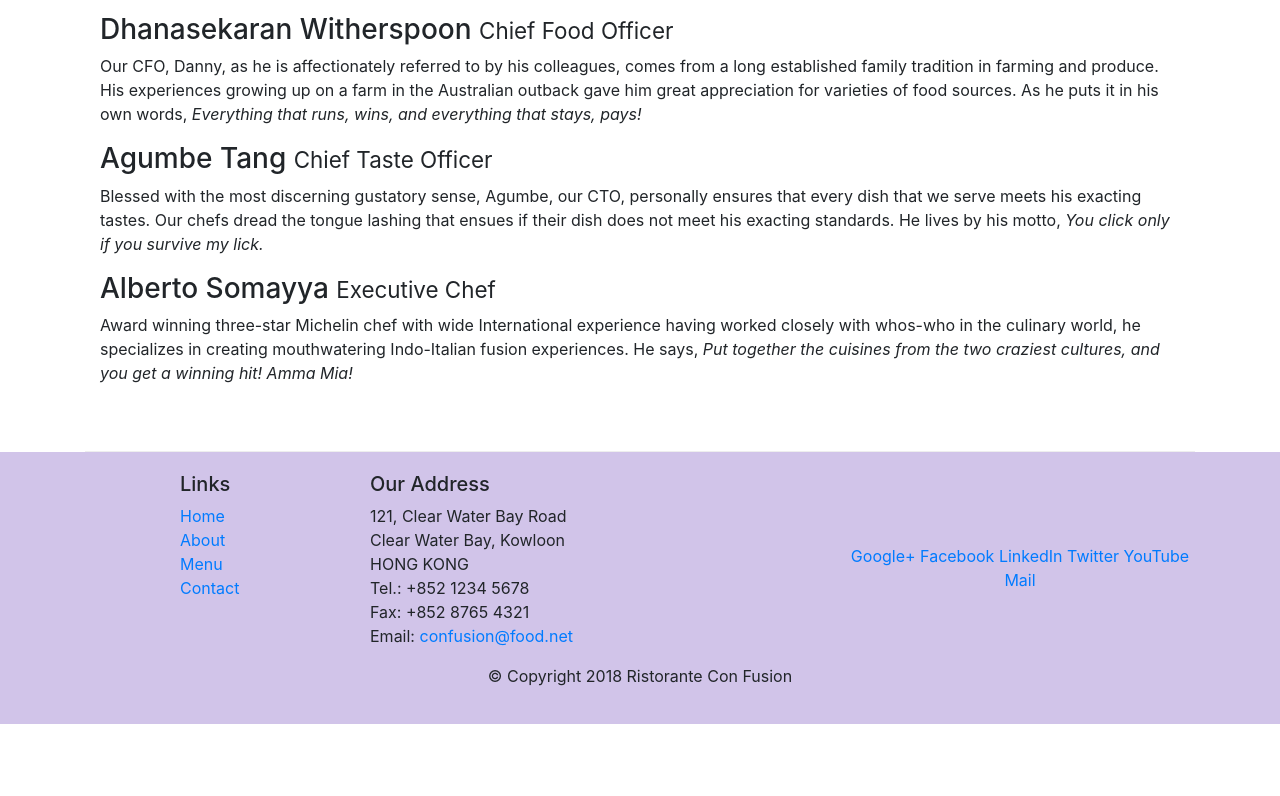
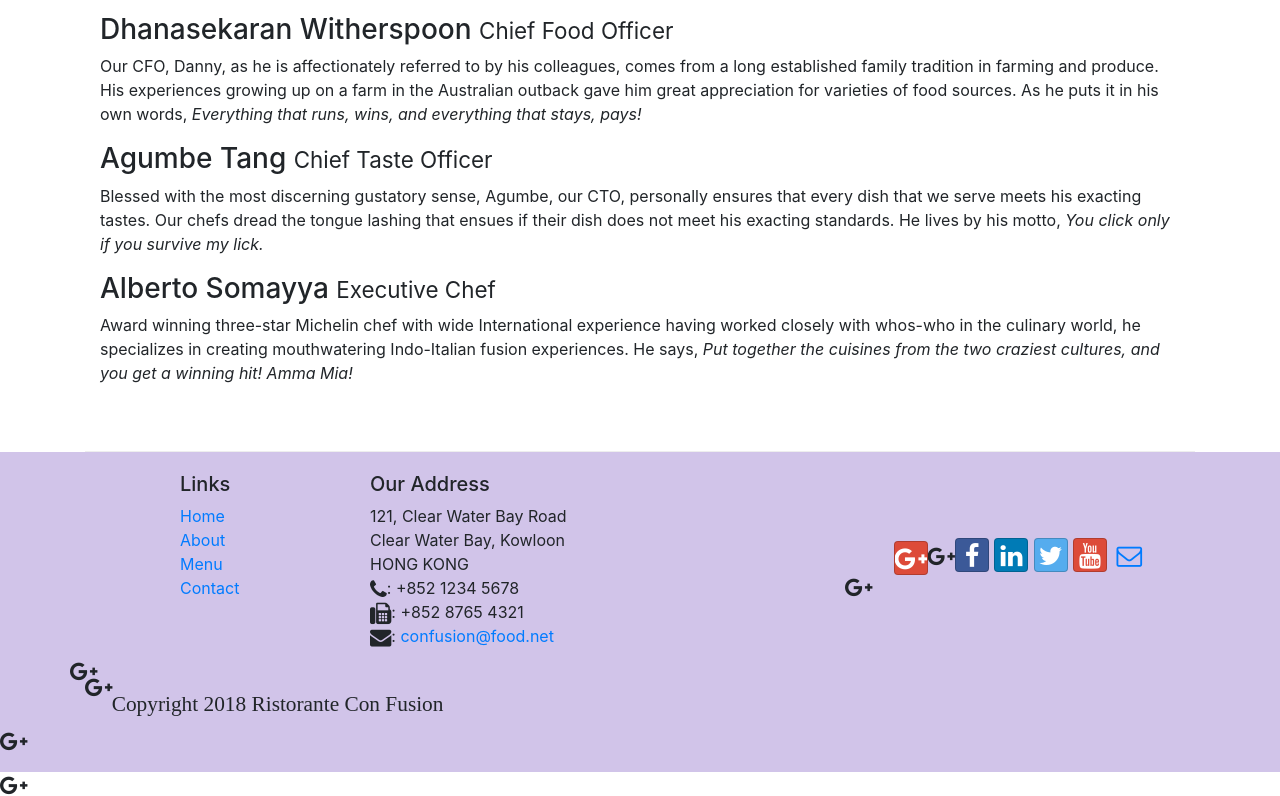
Before and after one commit to Harpreet1716/Bootstrap, a website: page aboutus.html in a window 1280 px wide. Shown: the part 1102-1898 px from the top of the page. Before the commit the page ends 1826 px from the top, so only its background shows below. Drawn offline with nearby package versions, Linux system fonts and the light colour scheme.

Commit message:
Icon Fonts

```diff
--- a/aboutus.html
+++ b/aboutus.html
@@ -9,6 +9,8 @@
 
 <!-- Bootstrap CSS -->
 <link rel="stylesheet" href="node_modules/bootstrap/dist/css/bootstrap.min.css">
+<link rel="stylesheet" href="node_modules/font-awesome/css/font-awesome.min.css">
+<link rel="stylesheet" href="node_modules/bootstrap-social/bootstrap-social.css">
 <link rel="stylesheet" href="css/styles.css">
     <title>Ristorante Con Fusion: About Us</title>
 
@@ -23,10 +25,10 @@
             <a class="navbar-brand mr-auto" href="./index.html">Ristorante con Fusion</a>
             <div class="collapse navbar-collapse" id="Navbar">
                 <ul class="navbar-nav mr-auto">
-                    <li class="nav-item"><a class ="nav-link" href="./index.html">Home</a></li>
-                    <li class="nav-item active"><a class ="nav-link" href="#">About</a></li>
-                    <li class="nav-item"><a class ="nav-link" href="#">Menu</a></li>
-                    <li class="nav-item"><a class ="nav-link" href="#">Contact</a></li>
+                    <li class="nav-item"><a class ="nav-link" href="./index.html"><span class="fa fa-home fa-lg"></span> Home</a></li>
+                    <li class="nav-item active"><a class ="nav-link" href="#"><span class="fa fa-info fa-lg"></span> About</a></li>
+                    <li class="nav-item"><a class ="nav-link" href="#"><span class="fa fa-home fa-lg"></span> Menu</a></li>
+                    <li class="nav-item"><a class ="nav-link" href="#"><span class="fa fa-address-card fa-lg"></span> Contact</a></li>
                 </ul>
             </div>
         </div>
@@ -103,19 +105,19 @@
 		              121, Clear Water Bay Road<br>
 		              Clear Water Bay, Kowloon<br>
 		              HONG KONG<br>
-		              Tel.: +852 1234 5678<br>
-		              Fax: +852 8765 4321<br>
-		              Email: <a href="mailto:confusion@food.net">confusion@food.net</a>
+		              <i class="fa fa-phone fa-lg"></i>: +852 1234 5678<br>
+                      <i class="fa fa-fax fa-lg"></i>: +852 8765 4321<br>
+                      <i class="fa fa-envelope fa-lg"></i>: <a href="mailto:confusion@food.net">confusion@food.net</a>
 		           </address>
                 </div>
                 <div class="col-12 col-sm-4 align-self-center">
                     <div class="text-center">
-                        <a href="http://google.com/+">Google+</a>
-                        <a href="http://www.facebook.com/profile.php?id=">Facebook</a>
-                        <a href="http://www.linkedin.com/in/">LinkedIn</a>
-                        <a href="http://twitter.com/">Twitter</a>
-                        <a href="http://youtube.com/">YouTube</a>
-                        <a href="mailto:">Mail</a>
+                        <a class="btn btn-social-icon btn-google" href="http://google.com/+"><i class="fa fa-google-plus fa-lg"></</a>
+                        <a class="btn btn-social-icon btn-facebook" href="http://www.facebook.com/profile.php?id="><i class="fa fa-facebook fa-lg"></i></a>
+                        <a class="btn btn-social-icon btn-linkedin" href="http://www.linkedin.com/in/"><i class="fa fa-linkedin fa-lg"></i></a>
+                        <a class="btn btn-social-icon btn-twitter" href="http://twitter.com/"><i class="fa fa-twitter fa-lg"></i></a>
+                        <a class="btn btn-social-icon btn-google" href="http://youtube.com/"><i class="fa fa-youtube fa-lg"></i></a>
+                        <a class="btn btn-social-icon" href="mailto:"><i class="fa fa-envelope-o fa-lg"></i></a>
                     </div>
                 </div>
            </div>
--- a/package.json
+++ b/package.json
@@ -15,6 +15,8 @@
   },
   "dependencies": {
     "bootstrap": "^4.0.0",
+    "bootstrap-social": "^5.1.1",
+    "font-awesome": "^4.7.0",
     "jquery": "^3.3.1",
     "popper.js": "^1.12.9"
   }
```
Also changed, not shown: index.html (+15 -13 lines), 1 other file.
